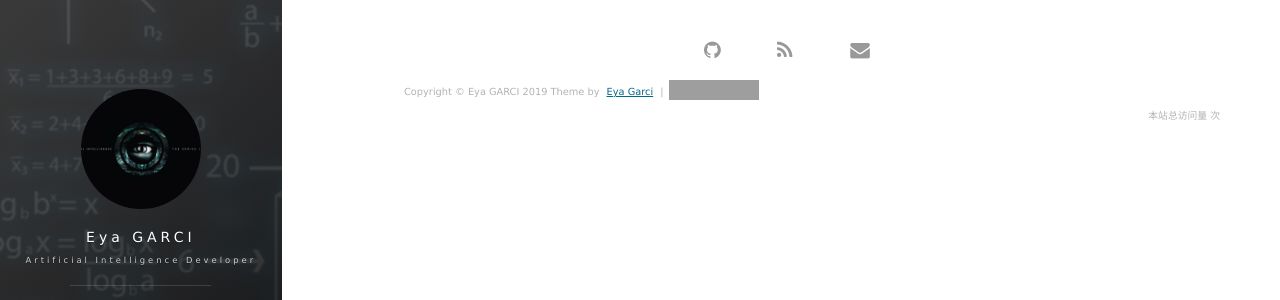
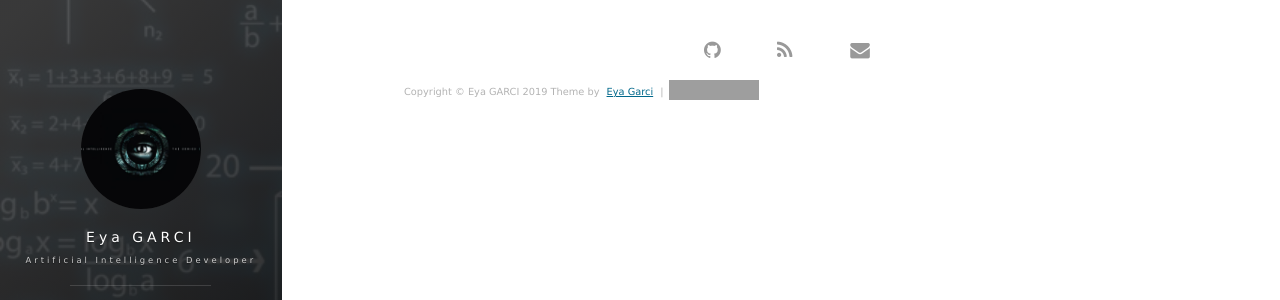
Before and after one commit to eyagarci/eyagarci.github.io, a Jekyll site: the page built from tags.html, in a window 1280 px wide. Shown: the part 199-499 px from the top of the page. Built offline with Jekyll 4.4.1, drawn with Linux system fonts in a browser that asks for light colours; nearby versions of some CDN libraries; comment, search, counter and statistics services are not loaded; grey boxes are pictures that could not be loaded.

Commit message:
update personnal blog

```diff
--- a/_includes/footer.html
+++ b/_includes/footer.html
@@ -79,12 +79,6 @@
         	<div align="right">
     			<link rel="stylesheet" href="//cdn.bootcss.com/font-awesome/4.3.0/css/font-awesome.min.css">
 
-          <!-- 访问统计 -->
-          <span id="busuanzi_container_site_pv">
-            本站总访问量
-            <span id="busuanzi_value_site_pv"></span>次
-          </span>
-
         </div>
         <div>
     </footer>
```
